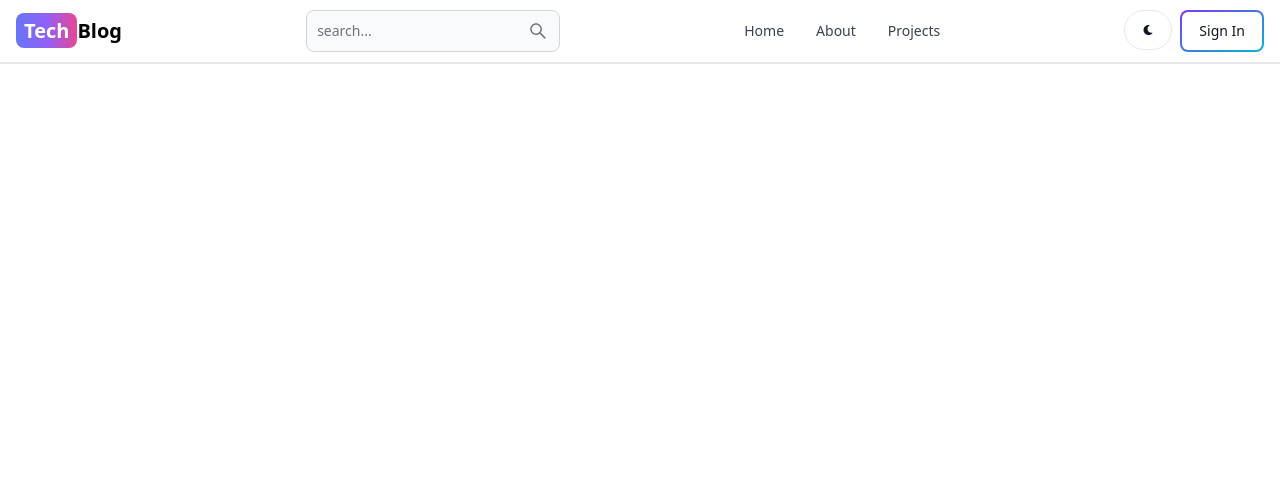
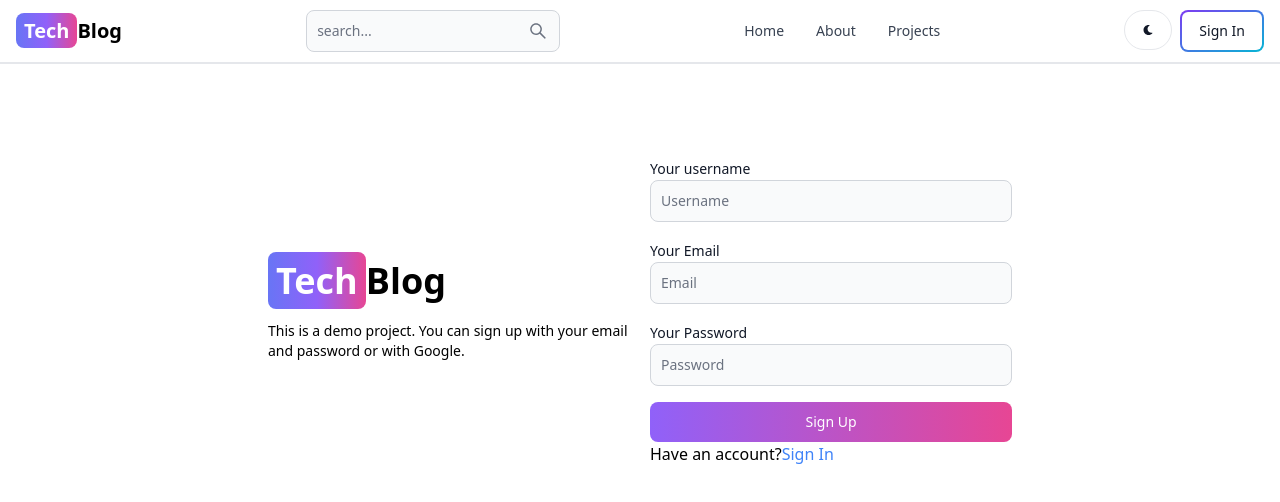
Before and after one commit to Subhankar-Chakrborty-au52/blog-app, a React (Vite) app in the folder client/: page /sign-up in a window 1280 px wide. Shown: the top 502 px of the page. Built offline with nearby package versions, Linux system fonts and the light colour scheme.

Commit message:
add functionality for the signup page

```diff
--- a/client/package.json
+++ b/client/package.json
@@ -10,6 +10,7 @@
     "preview": "vite preview"
   },
   "dependencies": {
+    "@vitejs/plugin-react-swc": "^3.6.0",
     "flowbite-react": "^0.7.2",
     "react": "^18.2.0",
     "react-dom": "^18.2.0",
--- a/client/src/App.jsx
+++ b/client/src/App.jsx
@@ -16,8 +16,8 @@ function App() {
         <Route path="/" element={<Home />} />
         <Route path="/dashboard" element={<Dashboard />} />
         <Route path="/about" element={<About />} />
-        <Route path="/signin" element={<Signin />} />
-        <Route path="/signup" element={<Signup />} />
+        <Route path="/sign-in" element={<Signin />} />
+        <Route path="/sign-up" element={<Signup />} />
         <Route path="/projects" element={<Projects />} />
         <Route />
       </Routes>
--- a/client/src/pages/Signin.jsx
+++ b/client/src/pages/Signin.jsx
@@ -1,7 +1,12 @@
 import React from "react";
 
 const Signin = () => {
-  return <div>Signin</div>;
+  return (
+    <div>
+      Signin
+      <h1>hello worl</h1>
+    </div>
+  );
 };
 
 export default Signin;
--- a/client/src/pages/Signup.jsx
+++ b/client/src/pages/Signup.jsx
@@ -1,6 +1,6 @@
 import React, { useState } from "react";
-import { Link } from "react-router-dom";
-import { Button, Label, TextInput } from "flowbite-react";
+import { Link, useNavigate } from "react-router-dom";
+import { Alert, Button, Label, Spinner, TextInput } from "flowbite-react";
 
 const Signup = () => {
   const [formData, setFormData] = useState({
@@ -9,13 +9,22 @@ const Signup = () => {
     password: "",
   });
 
+  const [errorMessage, setErrorMessage] = useState(null);
+  const [loading, setLoading] = useState(false);
+  const navigate = useNavigate();
+
   const handleChange = (e) => {
-    setFormData({ ...formData, [e.target.id]: e.target.value });
+    setFormData({ ...formData, [e.target.id]: e.target.value.trim() });
   };
 
   const handleSubmit = async (e) => {
     e.preventDefault();
+    if (!formData.username || !formData.email || !formData.password) {
+      return setErrorMessage("Please fill out all fields.");
+    }
     try {
+      setLoading(true);
+      setErrorMessage(null);
       const res = await fetch("/api/auth/signup", {
         method: "POST",
         headers: { "Content-Type": "application/json" },
@@ -23,14 +32,26 @@ const Signup = () => {
       });
 
       if (!res.ok) {
-        throw new Error("Signup failed with status " + res.status);
+        let errorMessage;
+        if (res.status === 402) {
+          errorMessage = "Signup failed: Email already exist!";
+        } else {
+          errorMessage = `Signup failed with status ${res.status}`;
+        }
+        throw new Error(errorMessage);
       }
 
       const data = await res.json();
-      // Handle successful signup (e.g., redirect to dashboard)
+      if (data.success === false) {
+        return setErrorMessage(data.message);
+      }
+      setLoading(false);
+      if (res.ok) {
+        navigate("/sign-in");
+      }
     } catch (error) {
-      console.error("Error during signup:", error.message);
-      // Handle error (e.g., display error message to user)
+      setErrorMessage(error.message);
+      setLoading(false);
     }
   };
 
@@ -84,8 +105,19 @@ const Signup = () => {
                 onChange={handleChange}
               />
             </div>
-            <Button gradientDuoTone="purpleToPink" onClick={handleSubmit}>
-              Sign Up
+            <Button
+              gradientDuoTone="purpleToPink"
+              onClick={handleSubmit}
+              disabled={loading}
+            >
+              {loading ? (
+                <>
+                  <Spinner size="sm" />
+                  <span className="pl-3">Loading...</span>
+                </>
+              ) : (
+                "Sign Up"
+              )}
             </Button>
           </form>
           <div>
@@ -93,6 +125,13 @@ const Signup = () => {
             <Link to="/sign-in" className="text-blue-500">
               Sign In
             </Link>
+            <div>
+              {errorMessage && (
+                <Alert className="mt-5" color="failure">
+                  {errorMessage}
+                </Alert>
+              )}
+            </div>
           </div>
         </div>
       </div>
--- a/client/vite.config.js
+++ b/client/vite.config.js
@@ -1,5 +1,5 @@
 import { defineConfig } from "vite";
-import react from "@vitejs/plugin-react";
+import react from "@vitejs/plugin-react-swc";
 
 // https://vitejs.dev/config/
 export default defineConfig({
```
Also changed, not shown: 1 other file (tests, documents, lock files or other folders).
